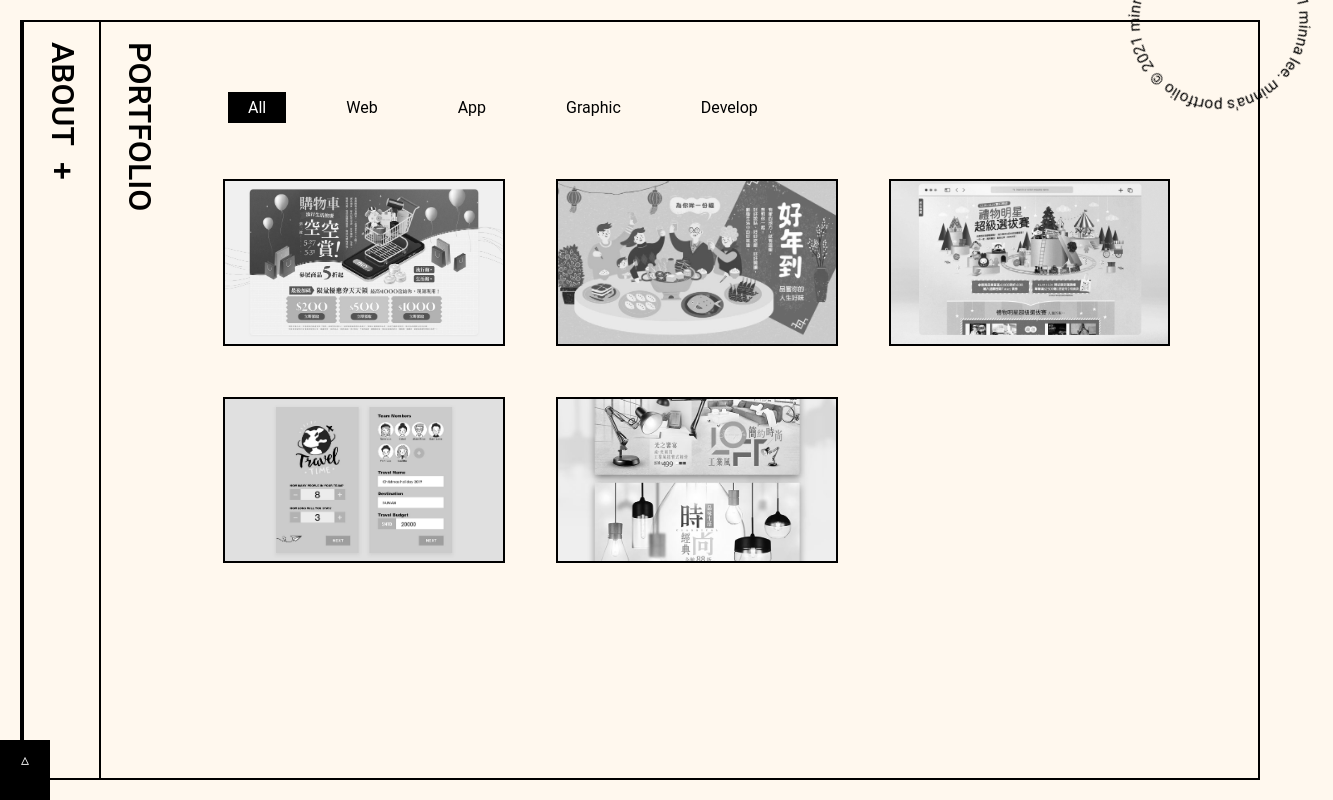
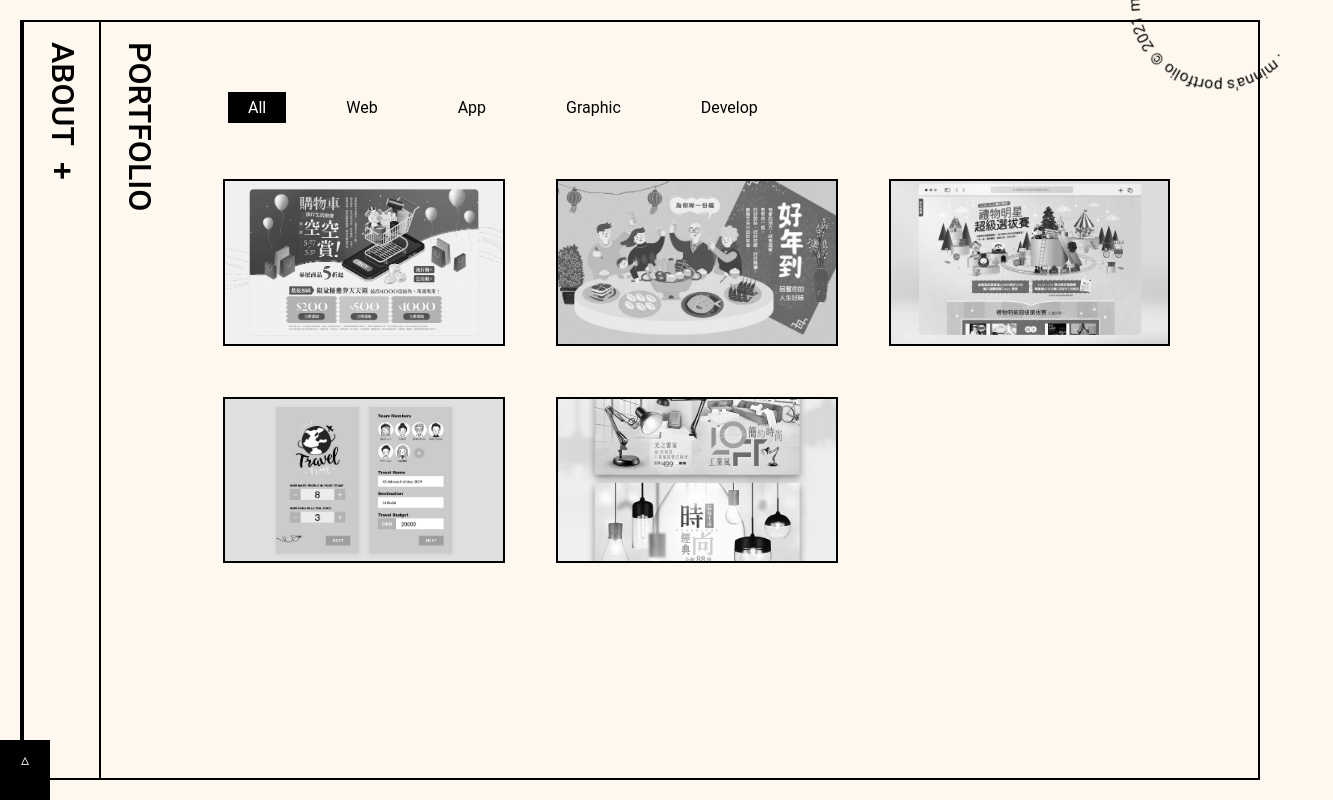
Before and after one commit to miiyi/miiyi.github.io, a plain HTML site: page portfolio/index.html in a window 1280 px wide. Shown: the whole page, 1333 px wide, since content can reach past the window. Drawn offline with nearby package versions, Linux system fonts and the light colour scheme.

Commit message:
html overflow hidden

```diff
--- a/portfolio/css/portfolio.css
+++ b/portfolio/css/portfolio.css
@@ -5,6 +5,8 @@ html {
 	font-size: 16px;
 	background: #FFF8EE;
 	cursor: url(../img/cursor.png),crosshair;
+	width: 100%;
+	overflow-x: hidden;
 }
 /* fonts */
 @import url('https://fonts.googleapis.com/css2?family=Roboto:wght@100;300;400;500;700;900&display=swap');
```
Also changed, not shown: 2 other files.
